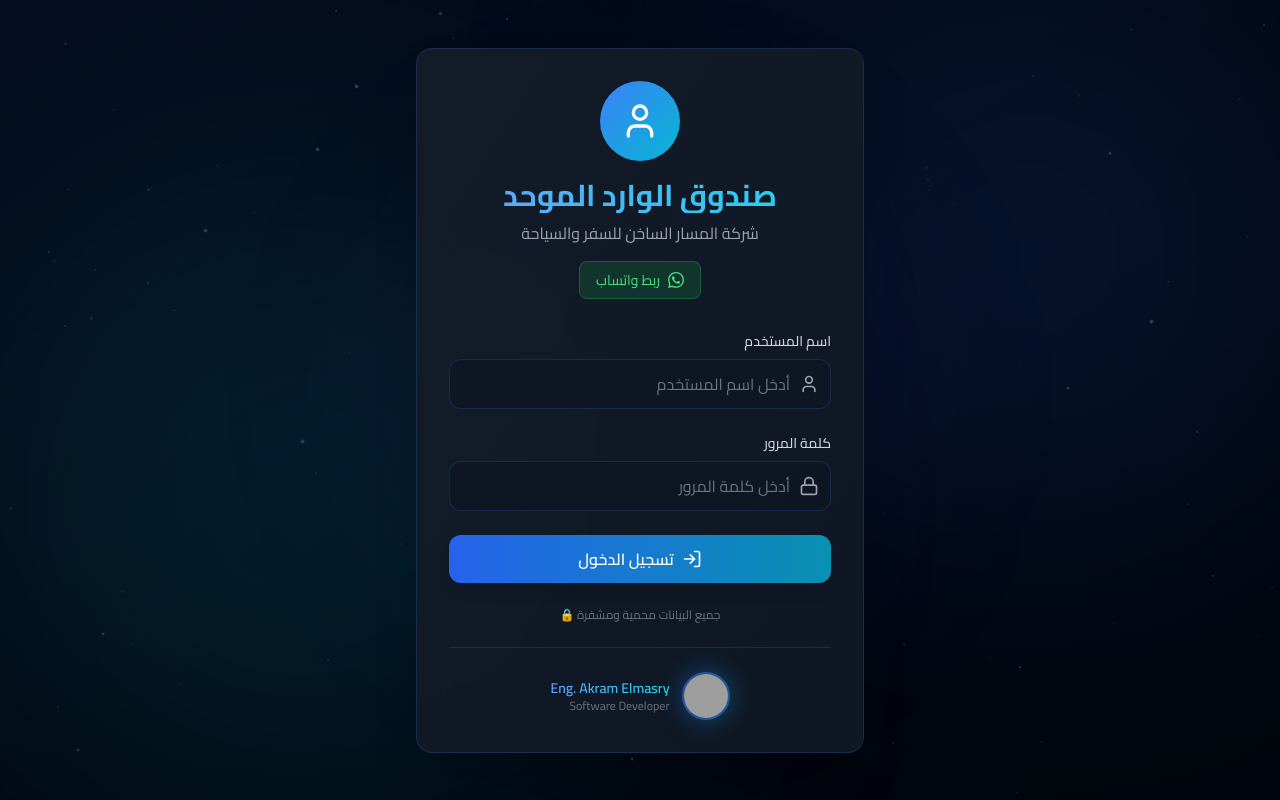
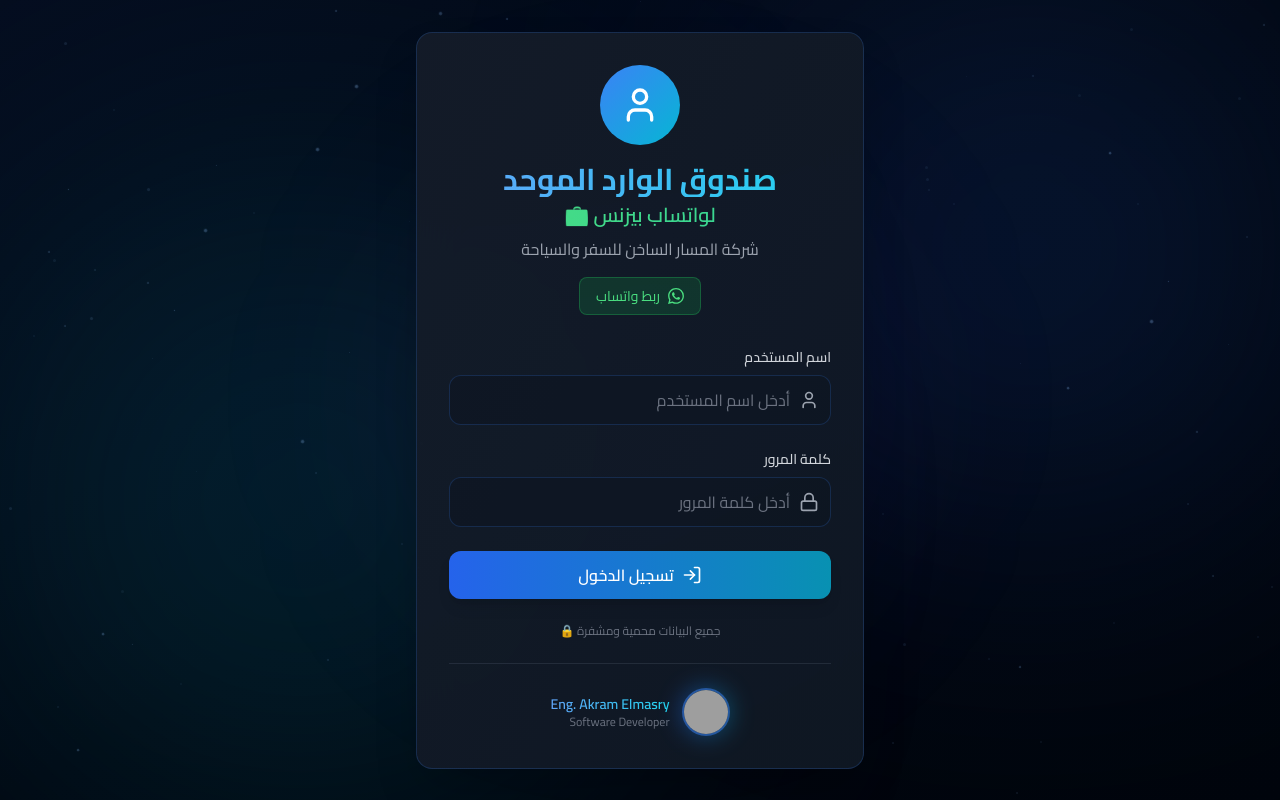
Before and after one commit to stay5422-wq/whatsapp-with-Chatbot, a Next.js app: page / in a window 1280 px wide. Built offline with nearby package versions, Linux system fonts and the light colour scheme; grey boxes are pictures that could not be loaded.

Commit message:
Update: Add WhatsApp Business branding

```diff
--- a/app/layout.tsx
+++ b/app/layout.tsx
@@ -2,8 +2,8 @@ import type { Metadata } from 'next'
 import './globals.css'
 
 export const metadata: Metadata = {
-  title: 'صندوق الوارد الموحد - WhatsApp Inbox',
-  description: 'واجهة صندوق وارد واتساب للأعمال بتصميم مستقبلي',
+  title: 'صندوق الوارد الموحد لواتساب بيزنس - WhatsApp Business Inbox',
+  description: 'نظام إدارة محادثات واتساب بيزنس الاحترافي بتصميم مستقبلي',
 }
 
 export default function RootLayout({
--- a/components/ConversationsSidebar.tsx
+++ b/components/ConversationsSidebar.tsx
@@ -72,9 +72,14 @@ const ConversationsSidebar = ({
                 AE
               </div>
             </div>
-            <h1 className="text-2xl font-bold text-transparent bg-clip-text bg-gradient-to-r from-blue-400 to-cyan-400 glow-text">
-              صندوق الوارد الموحد
-            </h1>
+            <div>
+              <h1 className="text-2xl font-bold text-transparent bg-clip-text bg-gradient-to-r from-blue-400 to-cyan-400 glow-text">
+                صندوق الوارد الموحد
+              </h1>
+              <p className="text-sm text-transparent bg-clip-text bg-gradient-to-r from-green-400 to-emerald-400 font-semibold mt-1">
+                لواتساب بيزنس 💼
+              </p>
+            </div>
           </div>
           <button className="p-2 hover:bg-blue-500/10 rounded-lg transition-colors">
             <X className="w-5 h-5 text-gray-400" />
--- a/components/LoginPage.tsx
+++ b/components/LoginPage.tsx
@@ -68,9 +68,12 @@ const LoginPage = ({ onLogin }: LoginPageProps) => {
           >
             <UserIcon className="w-10 h-10 text-white" />
           </motion.div>
-          <h1 className="text-3xl font-bold text-transparent bg-clip-text bg-gradient-to-r from-blue-400 to-cyan-400 mb-2">
+          <h1 className="text-3xl font-bold text-transparent bg-clip-text bg-gradient-to-r from-blue-400 to-cyan-400 mb-1">
             صندوق الوارد الموحد
           </h1>
+          <h2 className="text-xl font-semibold text-transparent bg-clip-text bg-gradient-to-r from-green-400 to-emerald-400 mb-2">
+            لواتساب بيزنس 💼
+          </h2>
           <p className="text-gray-400 mb-4">شركة المسار الساخن للسفر والسياحة</p>
 
           {/* WhatsApp Connect Link */}
```
Also changed, not shown: 1 other file (tests, documents, lock files or other folders).
